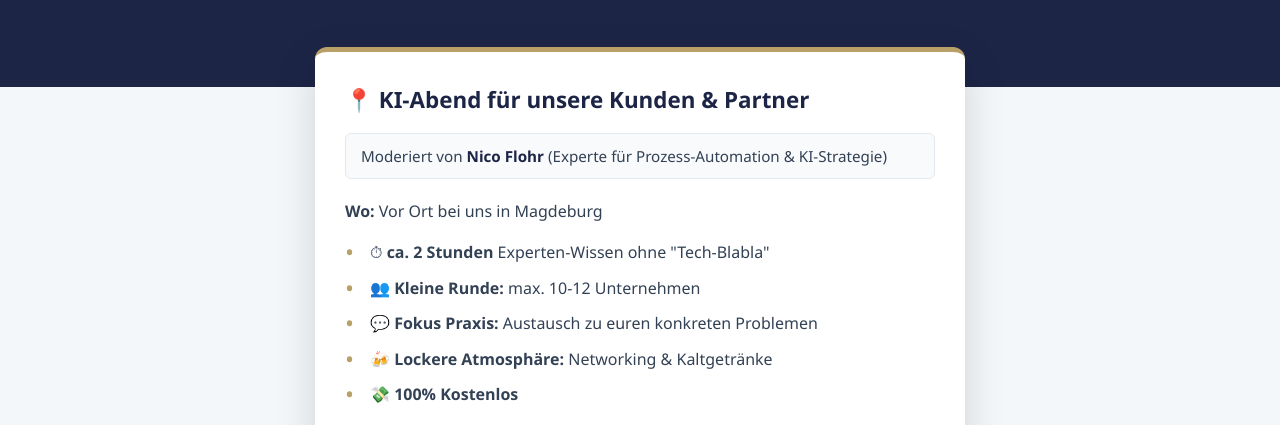
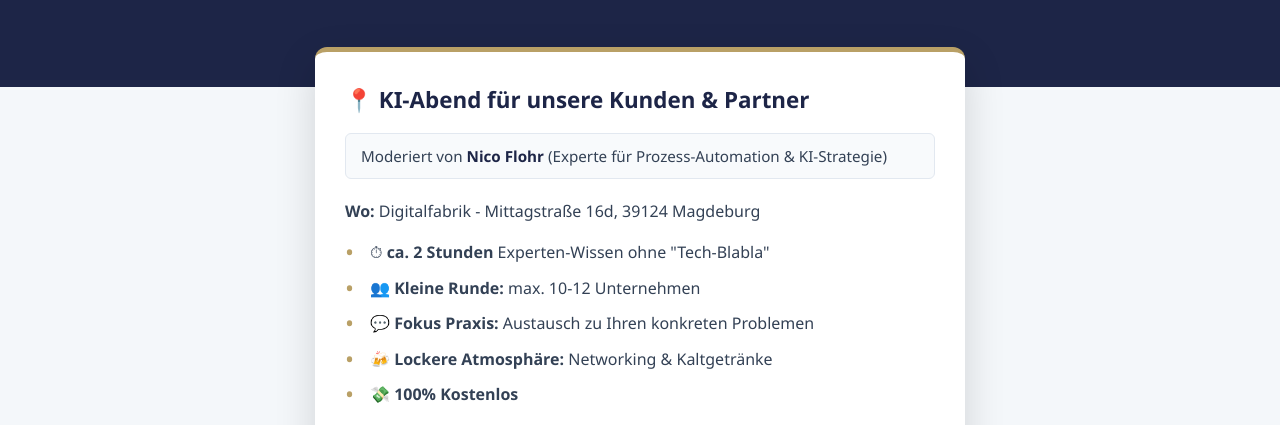
Before and after one commit to mn-cell/KI-im-Mittelstand, a plain HTML site: page index.html in a window 1280 px wide. Shown: the part 304-729 px from the top of the page. Drawn offline with Linux system fonts and the light colour scheme.

Commit message:
Update index.html

```diff
--- a/index.html
+++ b/index.html
@@ -74,11 +74,11 @@
         Moderiert von <strong>Nico Flohr</strong> (Experte für Prozess-Automation & KI-Strategie)
     </div>
 
-    <p style="margin-bottom: 15px;"><strong>Wo:</strong> Vor Ort bei uns in Magdeburg</p>
+    <p style="margin-bottom: 15px;"><strong>Wo:</strong> Digitalfabrik - Mittagstraße 16d, 39124 Magdeburg</p>
     <ul>
         <li>⏱ <strong>ca. 2 Stunden</strong> Experten-Wissen ohne "Tech-Blabla"</li>
         <li>👥 <strong>Kleine Runde:</strong> max. 10-12 Unternehmen</li>
-        <li>💬 <strong>Fokus Praxis:</strong> Austausch zu euren konkreten Problemen</li>
+        <li>💬 <strong>Fokus Praxis:</strong> Austausch zu Ihren konkreten Problemen</li>
         <li>🍻 <strong>Lockere Atmosphäre:</strong> Networking & Kaltgetränke</li>
         <li>💸 <strong>100% Kostenlos</strong></li>
     </ul>
@@ -146,7 +146,7 @@
     <div style="text-align: center; margin-top: 60px; padding: 40px; background: #fff; border-radius: 15px; border: 1px solid #e2e8f0;">
         <h3 style="color: var(--primary);">80% Förderung nutzen</h3>
         <p style="margin-top: 15px; max-width: 750px; margin-left: auto; margin-right: auto;">
-            Als Partner unterstützen wir euch auch bei der Finanzierung. Wir prüfen im Workshop direkt, wie ihr die <strong>80% BAFA-Förderung</strong> für eure Projekte nutzen könnt.
+            Als Partner unterstützen wir Sie auch bei der Finanzierung. Wir prüfen im Workshop direkt, wie Sie die <strong>80% BAFA-Förderung</strong> für eure Projekte nutzen könnt.
         </p>
     </div>
 
```
